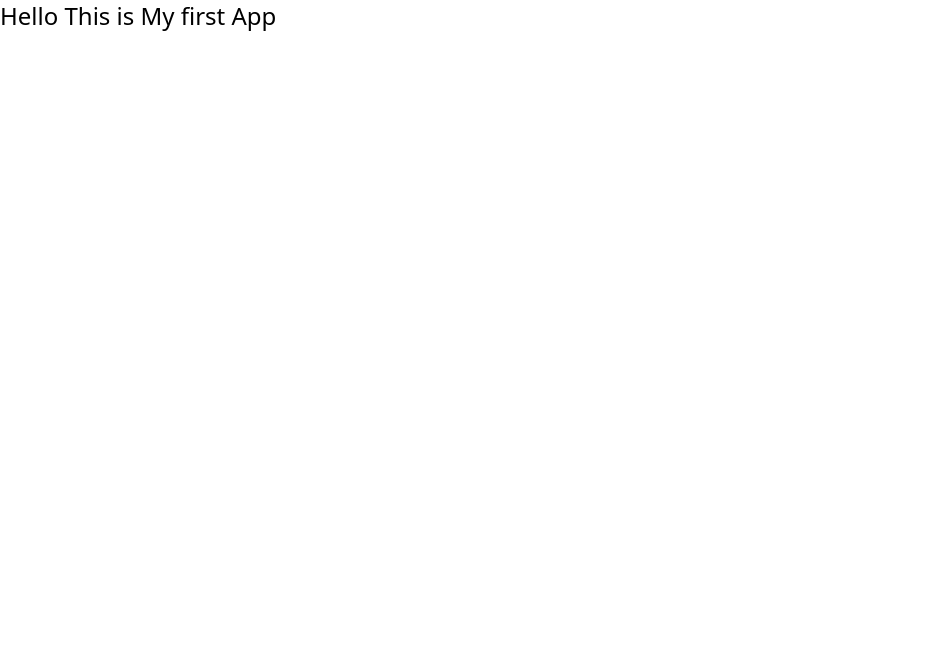
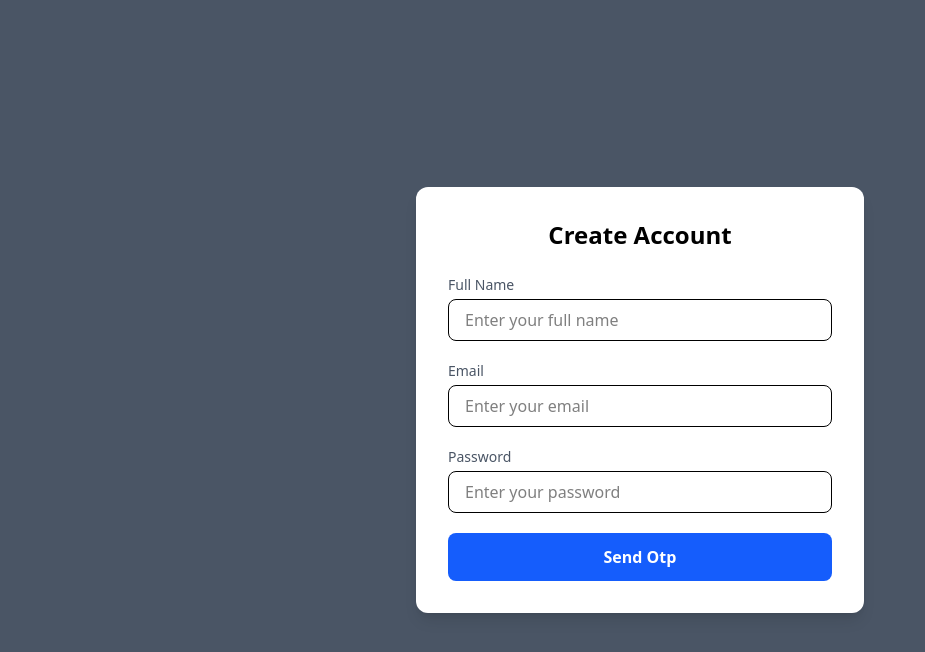
Before and after one commit to atifkhanfall2024/GenCraft-AI-Frontend, a React app: page /signup in a window 1280 px wide. Shown: the top 652 px of the page, without its empty margins (0-925 px from the left). Built offline with nearby package versions, Linux system fonts and the light colour scheme; the HTML template or start-up script is replaced by a standard one.

Commit message:
setting of frontend and signup form

```diff
--- a/src/App.jsx
+++ b/src/App.jsx
@@ -1,10 +1,27 @@
 import './App.css'
-
+import Login from './components/login';
+import Signup from './components/signup'
+import {BrowserRouter, Routes , Route, Navigate} from 'react-router-dom'
+import { ToastContainer } from "react-toastify";
 function App() {
 
-return(
-  <h1 className="text-black text-2xl">Hello This is My first App</h1>
-)
+  return(
+    <div>
+      <BrowserRouter  basename='/'>
+
+      <Routes>
+
+         <Route path = '/signup' element={<Signup/>}  />
+          <Route path = '/login' element={<Login/>}  />
+
+      </Routes>
+
+
+    <ToastContainer position="top-right" autoClose={3000} />
+      </BrowserRouter>
+    </div>
+  )
+
 }
 
 export default App
--- /dev/null
+++ b/src/components/login.jsx
@@ -0,0 +1,8 @@
+const Login = ()=>{
+
+    return(
+        <h1>Welcome to Login</h1>
+    )
+}
+
+export default Login
--- /dev/null
+++ b/src/components/signup.jsx
@@ -0,0 +1,99 @@
+import { useState } from "react";
+import axios from 'axios'
+import Base_Url from "../utils/constant";
+import {toast} from 'react-toastify'
+import {ClipLoader} from 'react-spinners'
+import { useNavigate } from "react-router-dom";
+export default function Signup() {
+
+    const [isemail , setisemail] = useState('')
+    const [Userpassword ,setpassword] = useState('')
+    const [name , setname] = useState('')
+    const [Loading , setLoading] = useState(false)
+    const [Error , setError] = useState()
+    const navigate = useNavigate()
+
+    const HandleSignup = async(e)=>{
+
+        e.preventDefault()
+    try{
+        setLoading(true)
+    const res = await axios.post(Base_Url+'/Auth/Signup' , {
+        fullName:name,
+        email:isemail ,
+        Userpassword
+    } , {withCredentials:true})
+
+    console.log(res?.data);
+   navigate('/Login')
+    setLoading(false)
+    toast.success('Check Email And Verify Otp')
+
+    }catch(err){
+        setLoading(false)
+        toast.error(err?.response?.data?.message)
+       setError(err?.response?.data?.message || err.message)
+        console.log(err?.response?.data?.message || err.message);
+    }
+
+    }
+
+  return (
+    <div className="w-full min-h-screen flex items-center justify-center bg-gray-600">
+      <div className="w-full max-w-md bg-white p-8 rounded-xl shadow-lg">
+
+        <h2 className="text-2xl font-bold text-center mb-6">Create Account</h2>
+
+        <form className="space-y-5">
+
+          <div>
+            <label className="block text-sm font-medium text-gray-600 mb-1">
+              Full Name
+            </label>
+            <input
+              type="text"
+              value={name}
+              onChange={(e)=> setname(e.target.value)}
+              placeholder="Enter your full name"
+              className="w-full px-4 py-2 border rounded-lg focus:outline-none focus:ring-2 focus:ring-blue-500"
+            />
+          </div>
+
+          <div>
+            <label className="block text-sm font-medium text-gray-600 mb-1">
+              Email
+            </label>
+            <input
+              type="email"
+                  value={isemail}
+              onChange={(e)=> setisemail(e.target.value)}
+              placeholder="Enter your email"
+              className="w-full px-4 py-2 border rounded-lg focus:outline-none focus:ring-2 focus:ring-blue-500"
+            />
+          </div>
+
+          <div>
+            <label className="block text-sm font-medium text-gray-600 mb-1">
+              Password
+            </label>
+            <input
+              type="password"
+                  value={Userpassword}
+              onChange={(e)=> setpassword(e.target.value)}
+              placeholder="Enter your password"
+              className="w-full px-4 py-2 border rounded-lg focus:outline-none focus:ring-2 focus:ring-blue-500"
+            />
+          </div>
+           <p className="text-red-400" >{Error}</p>
+          <button
+            type="submit"
+            className="w-full py-3 bg-blue-600 text-white font-semibold rounded-lg hover:bg-blue-700 transition" disabled={Loading}   onClick={HandleSignup}
+          >
+            {Loading ? <ClipLoader size={30} color="white" /> : "Send Otp"}
+          </button>
+
+        </form>
+      </div>
+    </div>
+  );
+}
--- /dev/null
+++ b/src/utils/constant.jsx
@@ -0,0 +1,2 @@
+const Base_Url = 'http://localhost:4000';
+export default Base_Url;
```
Also changed, not shown: package.json (+7 -0 lines), 1 other file (tests, documents, lock files or other folders).
